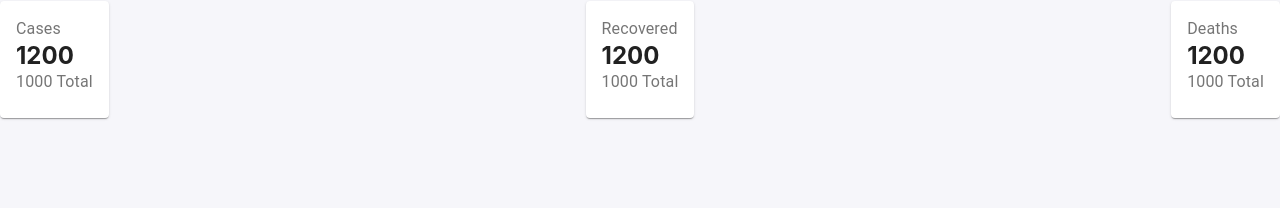
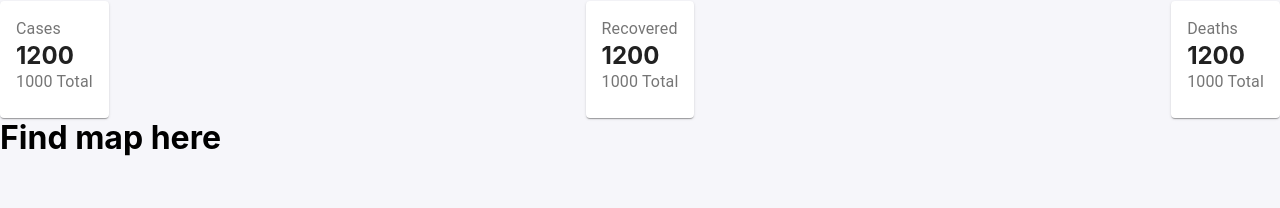
Before and after one commit to Prathamesh9997/covid-19-tracker, a React (Create React App) app: page / in a window 1280 px wide. Shown: the part 75-283 px from the top of the page. Built offline with nearby package versions, Linux system fonts and the light colour scheme; no server answers.

Commit message:
map-layout

```diff
--- a/src/App.js
+++ b/src/App.js
@@ -2,6 +2,7 @@ import React, { useState, useEffect } from "react";
 import { MenuItem, FormControl, Select } from "@material-ui/core";
 import "./App.css";
 import InfoBox from "./InfoBox/InfoBox";
+import Map from "./Map/Map";
 //https://disease.sh/v3/covid-19/countries
 const App = () => {
   const [countries, setCountries] = useState([]);
@@ -45,6 +46,7 @@ const App = () => {
         <InfoBox title="Recovered" cases={1200} total={1000} />
         <InfoBox title="Deaths" cases={1200} total={1000} />
       </div>
+      <Map />
     </div>
   );
 };
--- /dev/null
+++ b/src/Map/Map.js
@@ -0,0 +1,11 @@
+import React from "react";
+
+const Map = () => {
+  return (
+    <div>
+      <h1>Find map here</h1>
+    </div>
+  );
+};
+
+export default Map;
```
Also changed, not shown: src/Map/Map.css (added).
